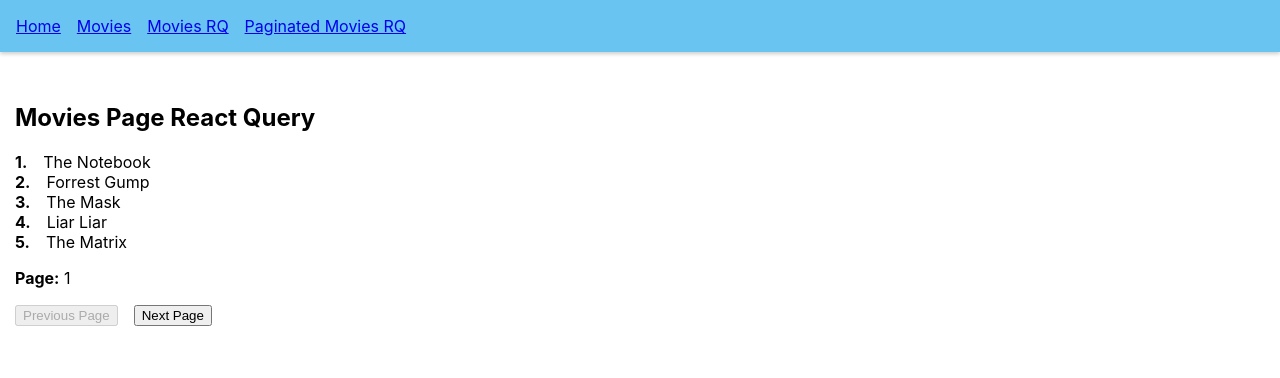
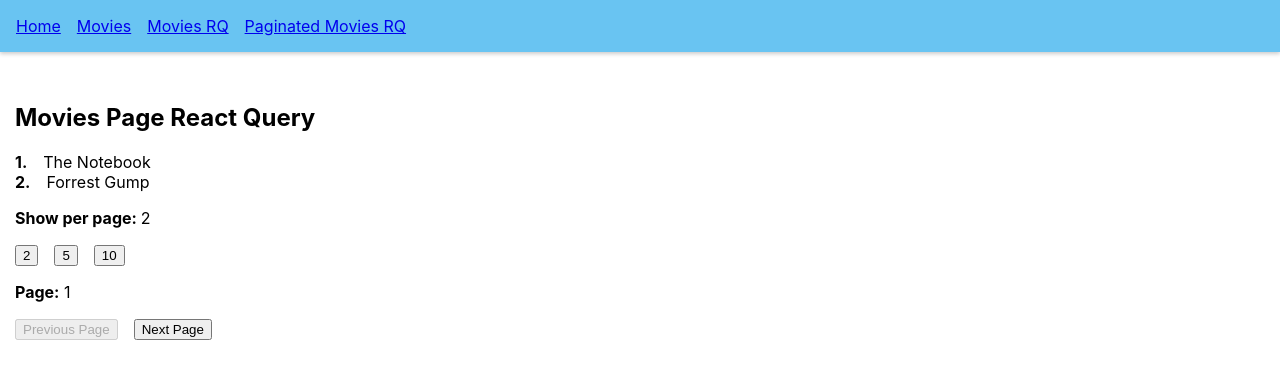
Before and after one commit to sadaffara/react-query-starter, a React (Create React App) app: page /rq-paginated-movies in a window 1280 px wide. Shown: the top 378 px of the page. Built offline with nearby package versions, Linux system fonts and the light colour scheme; data requests are answered from the project's data file.

Commit message:
add multiple params to useQuery

```diff
--- a/src/App.css
+++ b/src/App.css
@@ -22,3 +22,11 @@ nav ul li {
 .fw-bold {
   font-weight: bold;
 }
+
+.mt {
+  margin-top: 16px;
+}
+
+.mb {
+  margin-bottom: 16px;
+}
--- a/src/components/PaginatedMovies.js
+++ b/src/components/PaginatedMovies.js
@@ -4,20 +4,22 @@ import axios from "axios";
 
 const PaginatedMovies = () => {
   const [pageNumber, setPageNumber] = useState(1);
+  const [limit, setLimit] = useState(2);
 
-  const fetchMovies = (pageNumber) => {
+  const fetchMovies = (pageNumber, limit) => {
     return axios.get(
-      `http://localhost:4000/movies?_limit=5&_page=${pageNumber}`
+      `http://localhost:4000/movies?_limit=${limit}&_page=${pageNumber}`
     );
   };
 
   const { data, isLoading } = useQuery(
-    ["movies-paginated-data", pageNumber],
-    () => fetchMovies(pageNumber),
+    ["movies-paginated-data", pageNumber, limit],
+    () => fetchMovies(pageNumber, limit),
     {
       keepPreviousData: true,
     }
   );
+
   return (
     <div>
       {isLoading ? (
@@ -35,10 +37,26 @@ const PaginatedMovies = () => {
           ))}
         </div>
       )}
-      <p>
+
+      <div className="mt">
+        <div className="mb">
+          <span className="fw-bold">Show per page: </span>
+          <span>{limit}</span>
+        </div>
+        <button className="mr" onClick={() => setLimit(2)}>
+          2
+        </button>
+        <button className="mr" onClick={() => setLimit(5)}>
+          5
+        </button>
+        <button className="mr" onClick={() => setLimit(10)}>
+          10
+        </button>
+      </div>
+      <div className="mt">
         <span className="fw-bold">Page:</span> {pageNumber}
-      </p>
-      <p>
+      </div>
+      <div className="mt">
         <button
           className="mr"
           onClick={() => setPageNumber((page) => page - 1)}
@@ -52,7 +70,7 @@ const PaginatedMovies = () => {
         >
           Next Page
         </button>
-      </p>
+      </div>
     </div>
   );
 };
```
